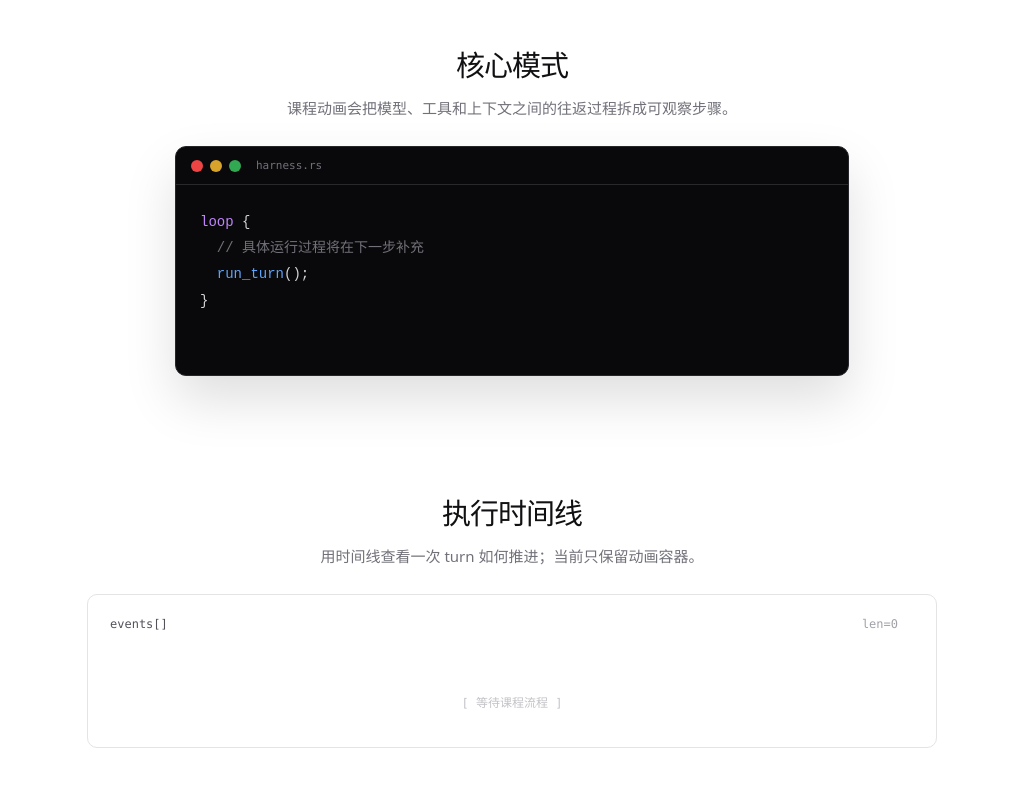
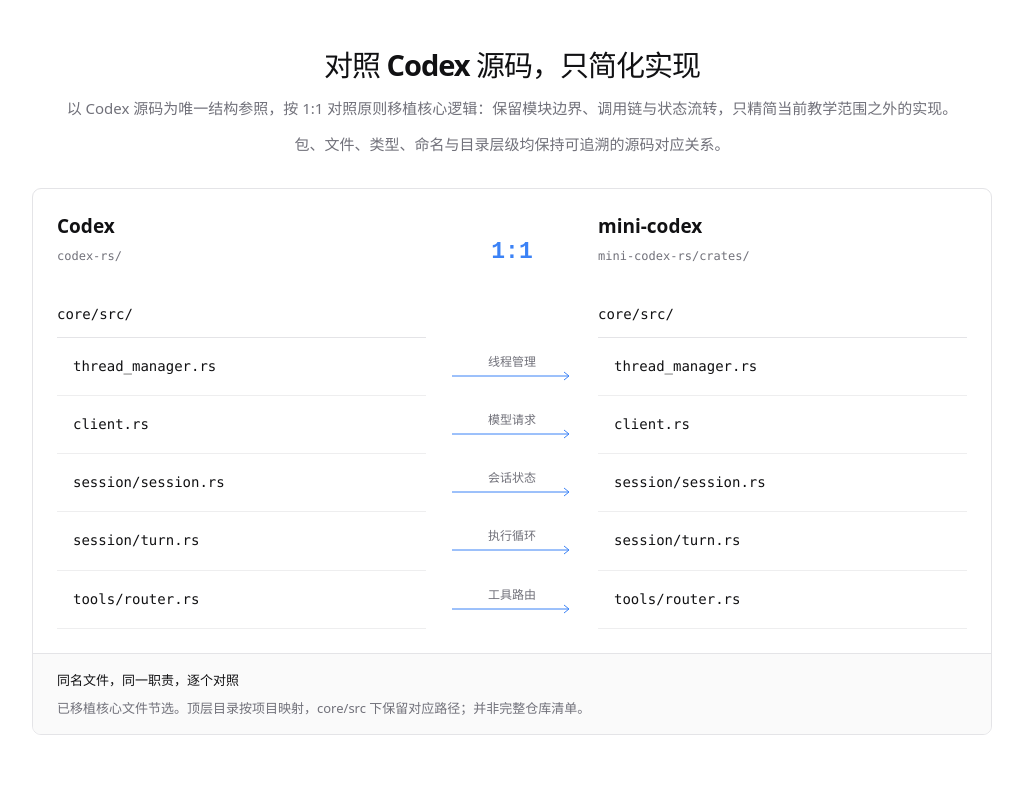
Before and after one commit to bushm2092-del/learn-codex, a React (Vite) app in the folder frontends/Teach/: page / in a window 1280 px wide. Shown: the part 440-1240 px from the top of the page, without its empty margins (128-1151 px from the left). Built offline with nearby package versions, Linux system fonts and the light colour scheme.

Commit message:
feat(teach): add source directory comparison to homepage
Introduce bilingual source-alignment copy and verified core-file mappings; remove placeholder code and timeline sections.

```diff
--- a/frontends/Teach/src/course/CourseHomePage.tsx
+++ b/frontends/Teach/src/course/CourseHomePage.tsx
@@ -5,6 +5,8 @@
 
 import { lessons } from "./catalog";
 import { useLocale } from "../i18n/useLocale";
+import { DirectoryComparison } from "../ui/DirectoryComparison";
+import { sourceComparison } from "./sourceComparison";
 
 gsap.registerPlugin(useGSAP);
 
@@ -50,33 +52,13 @@
         </Link>
       </section>
 
-      <section className="core-pattern" id="core-pattern" data-home-reveal>
+      <section className="core-pattern" id="core-pattern" aria-labelledby="source-approach-title" data-home-reveal>
         <div className="section-heading">
-          <h2>{copy.home.coreTitle}</h2>
-          <p>{copy.home.coreDescription}</p>
+          <h2 id="source-approach-title">{copy.home.sourceTitle}</h2>
+          <p>{copy.home.sourceDescription}</p>
+          <p>{copy.home.sourceStructure}</p>
         </div>
-        <div className="code-window" aria-label={copy.home.codeAria}>
-          <div className="code-window__bar">
-            <span className="window-dots" aria-hidden="true"><i /><i /><i /></span>
-            <span>harness.rs</span>
-          </div>
-          <pre><code><span className="code-keyword">loop</span> {`{`}{"\n"}
-{"  "}<span className="code-comment">{copy.home.codeComment}</span>{"\n"}
-{"  "}<span className="code-call">run_turn</span>();{"\n"}
-{`}`}</code></pre>
-        </div>
-      </section>
-
-      <section className="timeline-preview" data-home-reveal>
-        <div className="section-heading">
-          <h2>{copy.home.timelineTitle}</h2>
-          <p>{copy.home.timelineDescription}</p>
-        </div>
-        <div className="timeline-shell">
-          <span className="timeline-shell__label">events[]</span>
-          <span className="timeline-shell__count">len=0</span>
-          <div className="timeline-shell__empty">{copy.home.waiting}</div>
-        </div>
+        <DirectoryComparison {...sourceComparison[locale]} />
       </section>
 
       <section className="learning-path" id="learning-path" data-home-reveal>
--- /dev/null
+++ b/frontends/Teach/src/course/sourceComparison.ts
@@ -0,0 +1,14 @@
+// 已核对两个仓库中的实际相对路径；这里只展示已移植的核心文件。
+const paths = ["thread_manager.rs", "client.rs", "session/session.rs", "session/turn.rs", "tools/router.rs"];
+export const sourceComparison = {
+  zh: {
+    mapping: "同名文件，同一职责，逐个对照",
+    caption: "已移植核心文件节选。顶层目录按项目映射，core/src 下保留对应路径；并非完整仓库清单。",
+    rows: paths.map((path, i) => ({ path, label: ["线程管理", "模型请求", "会话状态", "执行循环", "工具路由"][i]! })),
+  },
+  en: {
+    mapping: "Matching names and responsibilities, file by file",
+    caption: "Selected ported core files. The workspace root is mapped; corresponding paths under core/src are preserved. Not a complete repository listing.",
+    rows: paths.map((path, i) => ({ path, label: ["Threads", "Model client", "Session state", "Turn loop", "Tool routing"][i]! })),
+  },
+};
--- a/frontends/Teach/src/i18n/locale.ts
+++ b/frontends/Teach/src/i18n/locale.ts
@@ -21,6 +21,9 @@
     home: {
       note: "从 0 到 1 理解 Codex harness，每次只看清一个运行机制",
       start: "开始学习",
+      sourceTitle: "对照 Codex 源码，只简化实现",
+      sourceDescription: "以 Codex 源码为唯一结构参照，按 1:1 对照原则移植核心逻辑：保留模块边界、调用链与状态流转，只精简当前教学范围之外的实现。",
+      sourceStructure: "包、文件、类型、命名与目录层级均保持可追溯的源码对应关系。",
       coreTitle: "核心模式",
       coreDescription: "课程动画会把模型、工具和上下文之间的往返过程拆成可观察步骤。",
       codeAria: "Harness 代码占位区",
@@ -89,6 +92,9 @@
     home: {
       note: "Understand the Codex harness from first principles, one mechanism at a time.",
       start: "Start learning",
+      sourceTitle: "Follow Codex source. Simplify the implementation.",
+      sourceDescription: "Codex source is the structural reference. Core logic is ported with a one-to-one correspondence principle, preserving module boundaries, call chains and state transitions while removing implementation outside the teaching scope.",
+      sourceStructure: "Packages, files, types, names and directory hierarchies retain traceable source mappings.",
       coreTitle: "The Core Pattern",
       coreDescription: "Course animations turn the exchange between model, tools, and context into observable steps.",
       codeAria: "Harness code placeholder",
--- /dev/null
+++ b/frontends/Teach/src/ui/DirectoryComparison.css
@@ -0,0 +1,17 @@
+.directory-comparison { max-width: 960px; margin: 32px auto 0; border: 1px solid var(--line); border-radius: 9px; overflow: hidden; background: #fff; }
+.directory-comparison__scroll { overflow-x: auto; scrollbar-color: var(--muted) var(--panel); }
+.directory-comparison__scroll:focus-visible { outline: 2px solid var(--blue); outline-offset: -2px; }
+.directory-comparison__grid { display: grid; grid-template-columns: minmax(220px, 1fr) 140px minmax(220px, 1fr); min-width: 640px; padding: 24px; gap: 0 16px; }
+.directory-comparison header { display: grid; gap: 7px; padding-bottom: 24px; }
+.directory-comparison header strong { font-size: 19px; }
+.directory-comparison code { font: 14px/1.8 "SFMono-Regular", Consolas, monospace; }
+.directory-comparison header code { color: var(--muted); font-size: 12px; }
+.directory-comparison__ratio { align-self: center; text-align: center; font: 600 23px/1 monospace; color: var(--blue); }
+.directory-comparison__root { padding: 10px 0; border-bottom: 1px solid var(--line); }
+.directory-comparison__row { display: contents; }
+.directory-comparison__row > code { padding: 16px 0 16px 16px; border-bottom: 1px solid var(--line-soft); white-space: nowrap; }
+.directory-comparison__link { display: grid; align-content: center; justify-items: center; color: var(--muted); font-size: 12px; }
+.directory-comparison__link svg { width: 100%; height: 12px; fill: none; stroke: var(--blue); stroke-width: 1; }
+.directory-comparison figcaption { display: grid; gap: 7px; padding: 16px 24px; border-top: 1px solid var(--line); background: var(--panel); font-size: 13px; line-height: 1.6; }
+.directory-comparison figcaption strong { font-weight: 500; }
+.directory-comparison figcaption > span { color: var(--muted); }
--- /dev/null
+++ b/frontends/Teach/src/ui/DirectoryComparison.tsx
@@ -0,0 +1,26 @@
+import "./DirectoryComparison.css";
+
+type Props = {
+  caption: string;
+  mapping: string;
+  rows: readonly { path: string; label: string }[];
+};
+
+export function DirectoryComparison({ caption, mapping, rows }: Props) {
+  return <figure className="directory-comparison">
+    <div className="directory-comparison__scroll" tabIndex={0} role="region" aria-label={caption}>
+      <div className="directory-comparison__grid">
+        <header><strong>Codex</strong><code>codex-rs/</code></header>
+        <div className="directory-comparison__ratio">1:1</div>
+        <header><strong>mini-codex</strong><code>mini-codex-rs/crates/</code></header>
+        <code className="directory-comparison__root">core/src/</code><span/><code className="directory-comparison__root">core/src/</code>
+        {rows.map(({ path, label }) => <div className="directory-comparison__row" key={path}>
+          <code>{path}</code>
+          <span className="directory-comparison__link"><span>{label}</span><svg viewBox="0 0 120 12" aria-hidden="true"><path d="M0 6h117m-5-4 5 4-5 4"/></svg></span>
+          <code>{path}</code>
+        </div>)}
+      </div>
+    </div>
+    <figcaption><strong>{mapping}</strong><span>{caption}</span></figcaption>
+  </figure>;
+}
```
Also changed, not shown: 2 other files (tests, documents, lock files or other folders).
